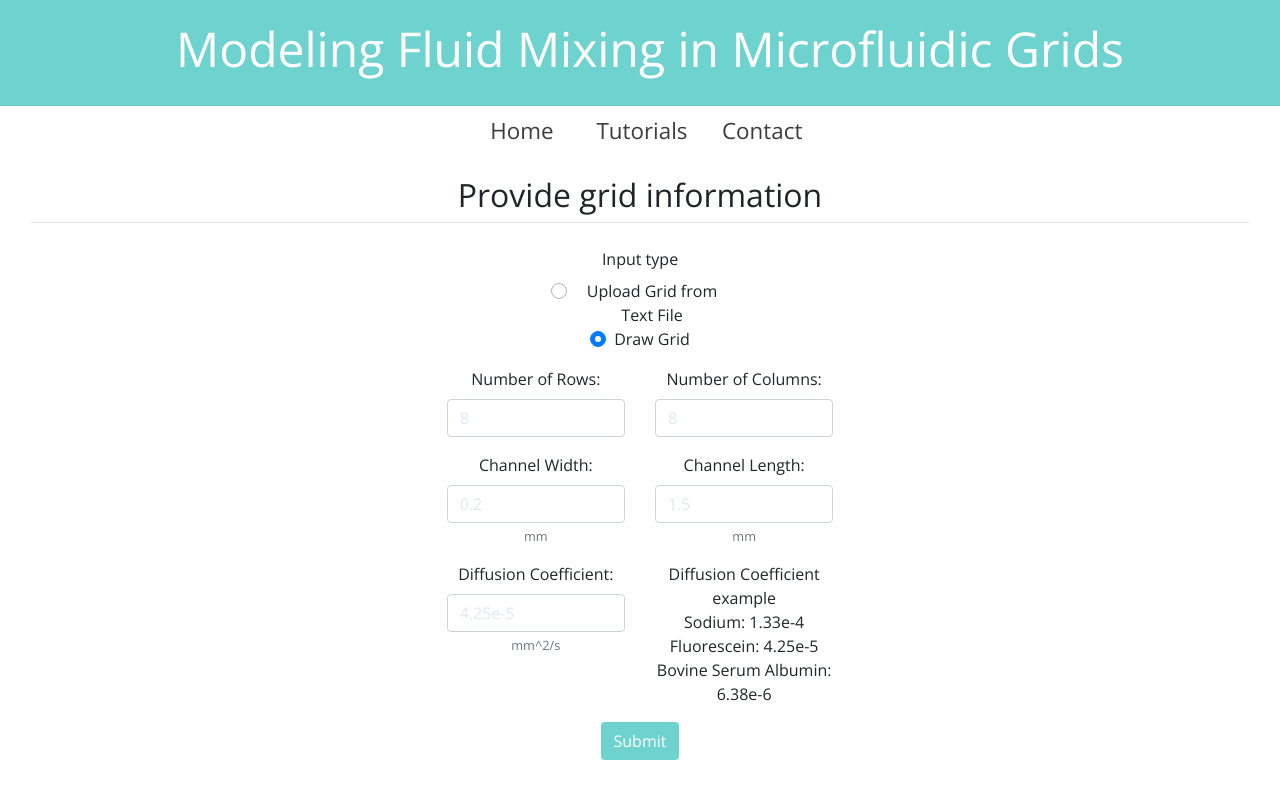
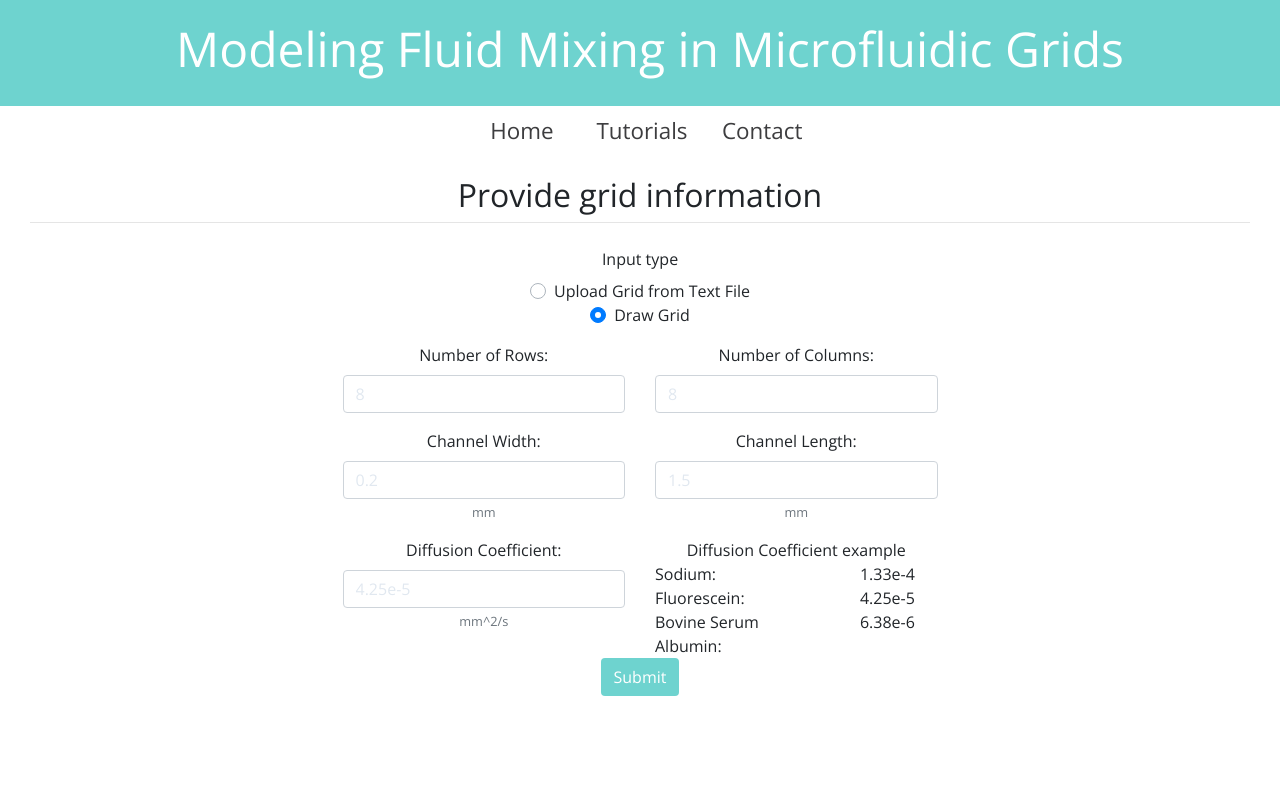
Before and after one commit to hluu3107/Website, a Django app: page / in a window 1280 px wide. Run offline with Django 3.2, Linux system fonts and the light colour scheme; some libraries are stand-ins or nearby versions.

Commit message:
change layout

```diff
--- a/grid/forms.py
+++ b/grid/forms.py
@@ -18,7 +18,7 @@ class BasicForm(forms.Form):
 
 	### Render inline radio
 	def __init__(self, *args, **kwargs):
-		super(BasicForm, self).__init__(*args, **kwargs)
+		super(forms.Form, self).__init__(*args, **kwargs)
 		self.initial['input_type'] = 2
 		self.helper = FormHelper()
 		self.helper.layout = Layout(Div(InlineRadios('input_type')))
--- a/grid/static/css/grid.css
+++ b/grid/static/css/grid.css
@@ -33,6 +33,14 @@ h1 a, h2 a {
     margin-bottom: 0;
 }
 
+.footer{
+  background-color: #6ed3cf;
+
+}
+/*.footer-container{
+  height:100px;
+
+}*/
 .nav a {
   text-decoration: none;
   color: #3d3d3f;
--- a/grid/templates/grid/base.html
+++ b/grid/templates/grid/base.html
@@ -23,4 +23,9 @@
                 {% endblock %}
         </div>
     </body>
+   <!--  <footer class="footer">
+        <div class="container">
+aaa
+        </div>
+    </footer>    -->
 </html>
--- a/grid/templates/grid/basic_input.html
+++ b/grid/templates/grid/basic_input.html
@@ -7,42 +7,51 @@
 <hr class="mt-0 mb-4">
 <form id="inputform" enctype="multipart/form-data" method="post" action="">
 	{% csrf_token %}
-	<div class = "row justify-content-md-center">
-		<div id="input_type" class="col-md-2 col-md-offset-5">
+	<div class = "row justify-content-center">
+		<div id="input_type" class="col-5">
 			{{form.input_type|as_crispy_field}}
 		</div>
 	</div>
-	<div class="row justify-content-md-center" id="input_file">
-		<div id="input_file" class="col-md-2 col-md-offset-5">
+	<div class="row justify-content-center" id="input_file">
+		<div id="input_file"class="col-md-3 col-sm-4 col-5">
 			{{form.input_file|as_crispy_field}}
 		</div>
 	</div>
-	<div class="row justify-content-md-center">
-		<div id = "nr" class="col-md-2 col-md-offset-4">
+	<div class="row justify-content-center">
+		<div id = "nr" class="col-md-3 col-sm-4 col-5">
 			{{form.nr|as_crispy_field}}
 		</div>
-		<div id = "nc" class="col-md-2">
+		<div id = "nc" class="col-md-3 col-sm-4 col-5">
 			{{form.nc|as_crispy_field}}
 		</div>
 	</div>
-	<div class="row justify-content-md-center">
-		<div class="col-md-2 col-md-offset-4">
+	<div class="row justify-content-center">
+		<div class="col-md-3 col-sm-4 col-5">
 			{{form.w|as_crispy_field}}
 		</div>
-		<div class="col-md-2">
+		<div class="col-md-3 col-sm-4 col-5">
 			{{form.l|as_crispy_field}}
 		</div>
 	</div>
-	<div class="row justify-content-md-center">
-		<div class="col-md-2 col-md-offset-4">
+	<div class="row justify-content-center">
+		<div class="col-md-3 col-sm-4 col-5">
 			{{form.diffCoeff|as_crispy_field}}
 		</div>
-		<div class="col-md-2">
-			<p>Diffusion Coefficient example<br>
-			Sodium: 1.33e-4 <br>
-			Fluorescein: 4.25e-5<br>
-			Bovine Serum Albumin: 6.38e-6<br>
-			</p>
+		<div class="col-md-3 col-sm-4 col-5">
+			<div class = "row justify-content-center">
+			Diffusion Coefficient example</div>
+			<div class = "row">
+				<div class = "col-7 text-left">Sodium:</div>
+				<div class = "col-5">1.33e-4</div>
+			</div>
+			<div class = "row">
+				<div class = "col-7 text-left">Fluorescein:</div>
+				<div class = "col-5">4.25e-5</div>
+			</div>
+			<div class = "row">
+				<div class = "col-7 text-left">Bovine Serum Albumin:</div>
+				<div class = "col-5">6.38e-6</div>
+			</div>
 		</div>
 	</div>
 	<button id="submit-btn" type="submit" class="btn">Submit</button>
```
Also changed, not shown: grid/templates/grid/draw_grid.html (+5 -5 lines), db.sqlite3.
